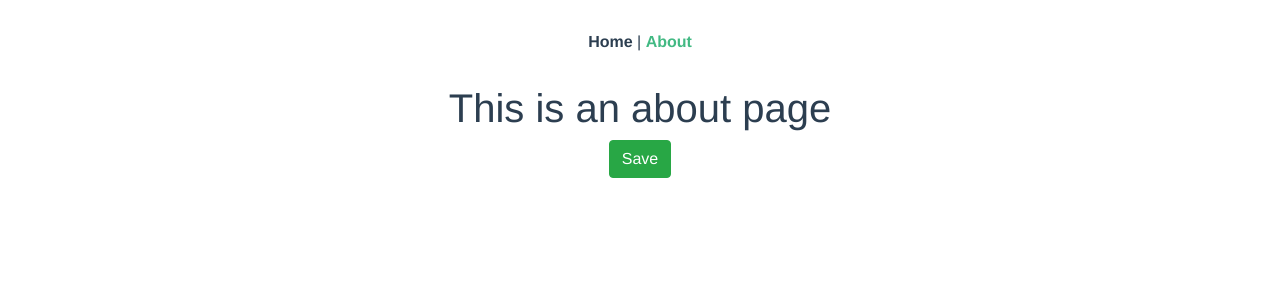
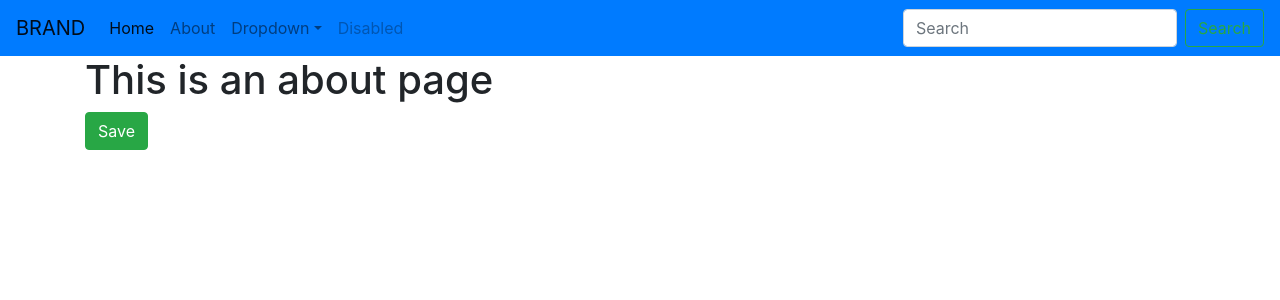
Before and after one commit to gaiyadev/form-validation, a Vue app: page /about in a window 1280 px wide. Shown: the top 300 px of the page. Built offline with nearby package versions, Linux system fonts and the light colour scheme.

Commit message:
Navbar, routes and more

```diff
--- a/package.json
+++ b/package.json
@@ -9,8 +9,10 @@
   },
   "dependencies": {
     "core-js": "^3.6.5",
+    "vee-validate": "^3.3.0",
     "vue": "^2.6.11",
     "vue-router": "^3.2.0",
+    "vuelidate": "^0.7.5",
     "vuex": "^3.4.0"
   },
   "devDependencies": {
--- a/src/App.vue
+++ b/src/App.vue
@@ -1,32 +1,18 @@
 <template>
   <div id="app">
-    <div id="nav">
-      <router-link to="/">Home</router-link> |
-      <router-link to="/about">About</router-link>
+    <app-Bar></app-Bar>
+    <div class="container">
+      <router-view />
     </div>
-    <router-view/>
   </div>
 </template>
 
-<style lang="scss">
-#app {
-  font-family: Avenir, Helvetica, Arial, sans-serif;
-  -webkit-font-smoothing: antialiased;
-  -moz-osx-font-smoothing: grayscale;
-  text-align: center;
-  color: #2c3e50;
-}
+<script>
+import Navbar from "@/components/Navbar.vue";
 
-#nav {
-  padding: 30px;
-
-  a {
-    font-weight: bold;
-    color: #2c3e50;
-
-    &.router-link-exact-active {
-      color: #42b983;
-    }
+export default {
+  components: {
+    appBar: Navbar
   }
-}
-</style>
+};
+</script>
--- a/src/components/HelloWorld.vue
+++ b/src/components/HelloWorld.vue
@@ -1,60 +1,11 @@
 <template>
-  <div class="hello">
-    <h1>{{ msg }}</h1>
-    <p>
-      For a guide and recipes on how to configure / customize this project,<br>
-      check out the
-      <a href="https://cli.vuejs.org" target="_blank" rel="noopener">vue-cli documentation</a>.
-    </p>
-    <h3>Installed CLI Plugins</h3>
-    <ul>
-      <li><a href="https://github.com/vuejs/vue-cli/tree/dev/packages/%40vue/cli-plugin-babel" target="_blank" rel="noopener">babel</a></li>
-      <li><a href="https://github.com/vuejs/vue-cli/tree/dev/packages/%40vue/cli-plugin-router" target="_blank" rel="noopener">router</a></li>
-      <li><a href="https://github.com/vuejs/vue-cli/tree/dev/packages/%40vue/cli-plugin-vuex" target="_blank" rel="noopener">vuex</a></li>
-      <li><a href="https://github.com/vuejs/vue-cli/tree/dev/packages/%40vue/cli-plugin-eslint" target="_blank" rel="noopener">eslint</a></li>
-    </ul>
-    <h3>Essential Links</h3>
-    <ul>
-      <li><a href="https://vuejs.org" target="_blank" rel="noopener">Core Docs</a></li>
-      <li><a href="https://forum.vuejs.org" target="_blank" rel="noopener">Forum</a></li>
-      <li><a href="https://chat.vuejs.org" target="_blank" rel="noopener">Community Chat</a></li>
-      <li><a href="https://twitter.com/vuejs" target="_blank" rel="noopener">Twitter</a></li>
-      <li><a href="https://news.vuejs.org" target="_blank" rel="noopener">News</a></li>
-    </ul>
-    <h3>Ecosystem</h3>
-    <ul>
-      <li><a href="https://router.vuejs.org" target="_blank" rel="noopener">vue-router</a></li>
-      <li><a href="https://vuex.vuejs.org" target="_blank" rel="noopener">vuex</a></li>
-      <li><a href="https://github.com/vuejs/vue-devtools#vue-devtools" target="_blank" rel="noopener">vue-devtools</a></li>
-      <li><a href="https://vue-loader.vuejs.org" target="_blank" rel="noopener">vue-loader</a></li>
-      <li><a href="https://github.com/vuejs/awesome-vue" target="_blank" rel="noopener">awesome-vue</a></li>
-    </ul>
-  </div>
+  <div class="hello"></div>
 </template>
 
 <script>
 export default {
-  name: 'HelloWorld',
-  props: {
-    msg: String
+  data() {
+    return {};
   }
-}
+};
 </script>
-
-<!-- Add "scoped" attribute to limit CSS to this component only -->
-<style scoped lang="scss">
-h3 {
-  margin: 40px 0 0;
-}
-ul {
-  list-style-type: none;
-  padding: 0;
-}
-li {
-  display: inline-block;
-  margin: 0 10px;
-}
-a {
-  color: #42b983;
-}
-</style>
--- /dev/null
+++ b/src/components/Navbar.vue
@@ -0,0 +1,51 @@
+<template>
+  <nav class="navbar navbar-expand-lg navbar-light bg-primary">
+    <router-link to="/" class="navbar-brand" href="#">BRAND</router-link>
+    <button
+      class="navbar-toggler"
+      type="button"
+      data-toggle="collapse"
+      data-target="#navbarSupportedContent"
+      aria-controls="navbarSupportedContent"
+      aria-expanded="false"
+      aria-label="Toggle navigation"
+    >
+      <span class="navbar-toggler-icon"></span>
+    </button>
+
+    <div class="collapse navbar-collapse" id="navbarSupportedContent">
+      <ul class="navbar-nav mr-auto">
+        <li class="nav-item active">
+          <router-link to="/" class="nav-link" href="#">Home</router-link>
+        </li>
+        <li class="nav-item">
+          <router-link to="/about" class="nav-link" href="#">About</router-link>
+        </li>
+        <li class="nav-item dropdown">
+          <a
+            class="nav-link dropdown-toggle"
+            href="#"
+            id="navbarDropdown"
+            role="button"
+            data-toggle="dropdown"
+            aria-haspopup="true"
+            aria-expanded="false"
+          >Dropdown</a>
+          <div class="dropdown-menu" aria-labelledby="navbarDropdown">
+            <a class="dropdown-item" href="#">Action</a>
+            <a class="dropdown-item" href="#">Another action</a>
+            <div class="dropdown-divider"></div>
+            <a class="dropdown-item" href="#">Something else here</a>
+          </div>
+        </li>
+        <li class="nav-item">
+          <a class="nav-link disabled" href="#" tabindex="-1" aria-disabled="true">Disabled</a>
+        </li>
+      </ul>
+      <form class="form-inline my-2 my-lg-0">
+        <input class="form-control mr-sm-2" type="search" placeholder="Search" aria-label="Search" />
+        <button class="btn btn-outline-success my-2 my-sm-0" type="submit">Search</button>
+      </form>
+    </div>
+  </nav>
+</template>
--- a/src/main.js
+++ b/src/main.js
@@ -2,7 +2,8 @@ import Vue from 'vue'
 import App from './App.vue'
 import router from './router'
 import store from './store'
-
+import Vuelidate from 'vuelidate'
+Vue.use(Vuelidate)
 Vue.config.productionTip = false
 
 new Vue({
--- a/src/views/Home.vue
+++ b/src/views/Home.vue
@@ -1,18 +1,17 @@
 <template>
   <div class="home">
-    <img alt="Vue logo" src="../assets/logo.png">
-    <HelloWorld msg="Welcome to Your Vue.js App"/>
+    <app-Home></app-Home>
   </div>
 </template>
 
 <script>
 // @ is an alias to /src
-import HelloWorld from '@/components/HelloWorld.vue'
+import HelloWorld from "@/components/HelloWorld.vue";
 
 export default {
-  name: 'Home',
+  name: "Home",
   components: {
-    HelloWorld
+    appHome: HelloWorld
   }
-}
+};
 </script>
```
Also changed, not shown: 1 other file (tests, documents, lock files or other folders).
